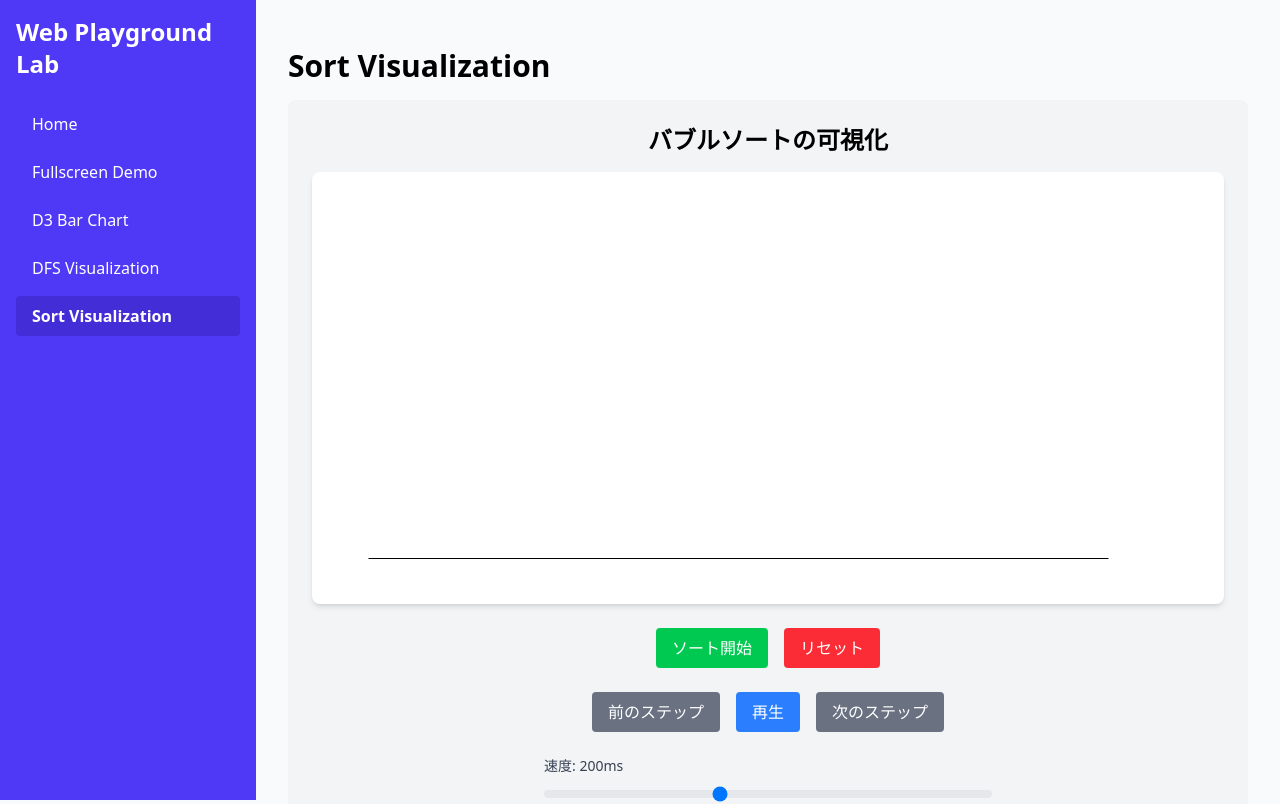
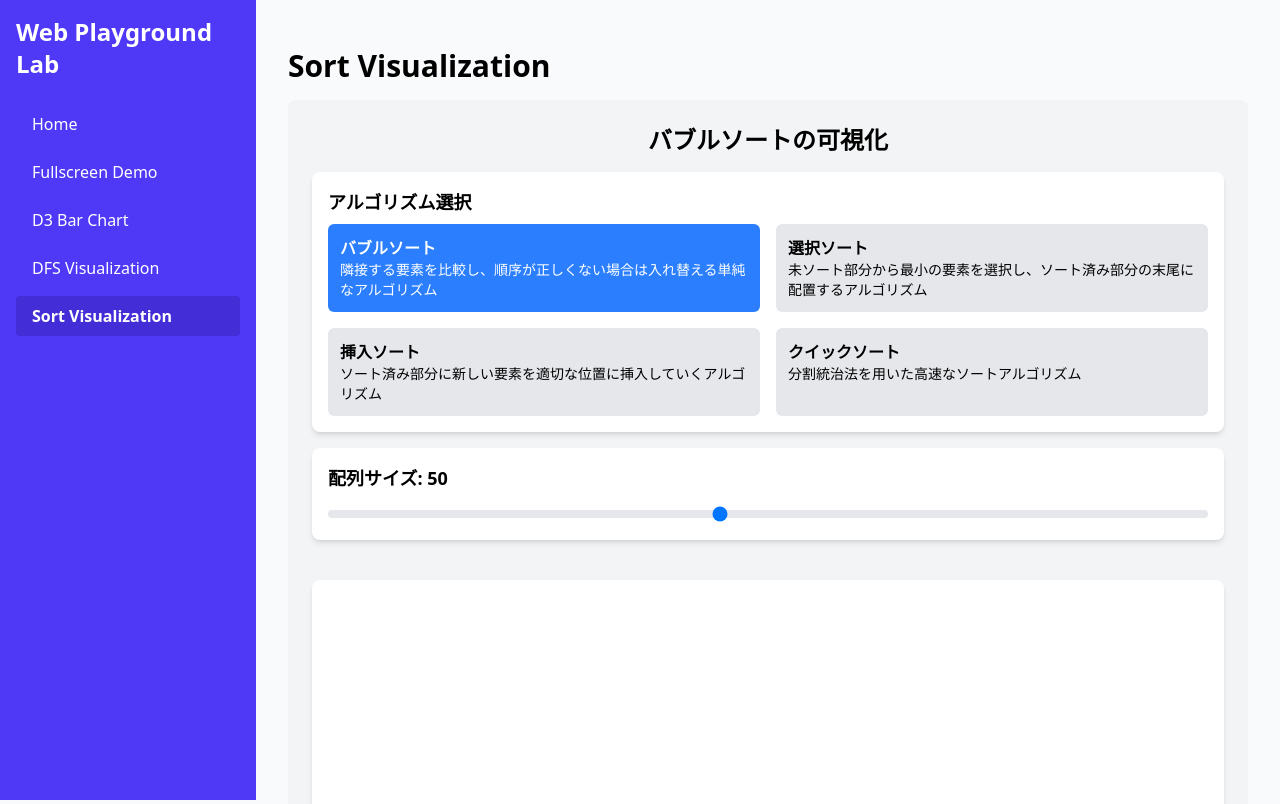
Before and after one commit to bonyuta0204/web-playground-lab, a React (Vite) app: page /sort-visualization in a window 1280 px wide. Shown: the top 804 px of the page. Built offline with nearby package versions, Linux system fonts and the light colour scheme.

Commit message:
add: sort algorithm

```diff
--- a/src/experiments/SortVisualization.tsx
+++ b/src/experiments/SortVisualization.tsx
@@ -28,6 +28,147 @@ const generateBubbleSortSteps = (arr: number[]): SortSteps => {
   return steps;
 };
 
+// Selection sort algorithm implementation
+const generateSelectionSortSteps = (arr: number[]): SortSteps => {
+  const steps: SortSteps = [];
+  const tempArray = [...arr];
+
+  // Add initial state
+  steps.push([...tempArray]);
+
+  for (let i = 0; i < tempArray.length - 1; i++) {
+    let minIndex = i;
+
+    for (let j = i + 1; j < tempArray.length; j++) {
+      if (tempArray[j] < tempArray[minIndex]) {
+        minIndex = j;
+      }
+    }
+
+    if (minIndex !== i) {
+      // Swap elements
+      const temp = tempArray[i];
+      tempArray[i] = tempArray[minIndex];
+      tempArray[minIndex] = temp;
+
+      // Add this step to our steps array
+      steps.push([...tempArray]);
+    }
+  }
+
+  return steps;
+};
+
+// Insertion sort algorithm implementation
+const generateInsertionSortSteps = (arr: number[]): SortSteps => {
+  const steps: SortSteps = [];
+  const tempArray = [...arr];
+
+  // Add initial state
+  steps.push([...tempArray]);
+
+  for (let i = 1; i < tempArray.length; i++) {
+    const key = tempArray[i];
+    let j = i - 1;
+
+    while (j >= 0 && tempArray[j] > key) {
+      tempArray[j + 1] = tempArray[j];
+      j--;
+
+      // Add intermediate step
+      steps.push([...tempArray]);
+    }
+
+    tempArray[j + 1] = key;
+
+    // Add this step to our steps array if we haven't already
+    if (j + 1 !== i) {
+      steps.push([...tempArray]);
+    }
+  }
+
+  return steps;
+};
+
+// Quick sort algorithm implementation
+const generateQuickSortSteps = (arr: number[]): SortSteps => {
+  const steps: SortSteps = [];
+  const tempArray = [...arr];
+
+  // Add initial state
+  steps.push([...tempArray]);
+
+  const quickSort = (array: number[], low: number, high: number) => {
+    if (low < high) {
+      const pivotIndex = partition(array, low, high);
+      quickSort(array, low, pivotIndex - 1);
+      quickSort(array, pivotIndex + 1, high);
+    }
+  };
+
+  const partition = (array: number[], low: number, high: number): number => {
+    const pivot = array[high];
+    let i = low - 1;
+
+    for (let j = low; j < high; j++) {
+      if (array[j] <= pivot) {
+        i++;
+        // Swap elements
+        const temp = array[i];
+        array[i] = array[j];
+        array[j] = temp;
+
+        // Add this step to our steps array
+        steps.push([...array]);
+      }
+    }
+
+    // Swap pivot element
+    const temp = array[i + 1];
+    array[i + 1] = array[high];
+    array[high] = temp;
+
+    // Add this step to our steps array
+    steps.push([...array]);
+
+    return i + 1;
+  };
+
+  quickSort(tempArray, 0, tempArray.length - 1);
+  return steps;
+};
+
+// Define sorting algorithm type
+type SortAlgorithm = {
+  name: string;
+  function: (arr: number[]) => SortSteps;
+  description: string;
+};
+
+// Define available sorting algorithms
+const sortingAlgorithms: SortAlgorithm[] = [
+  {
+    name: "バブルソート",
+    function: generateBubbleSortSteps,
+    description: "隣接する要素を比較し、順序が正しくない場合は入れ替える単純なアルゴリズム",
+  },
+  {
+    name: "選択ソート",
+    function: generateSelectionSortSteps,
+    description: "未ソート部分から最小の要素を選択し、ソート済み部分の末尾に配置するアルゴリズム",
+  },
+  {
+    name: "挿入ソート",
+    function: generateInsertionSortSteps,
+    description: "ソート済み部分に新しい要素を適切な位置に挿入していくアルゴリズム",
+  },
+  {
+    name: "クイックソート",
+    function: generateQuickSortSteps,
+    description: "分割統治法を用いた高速なソートアルゴリズム",
+  },
+];
+
 // generate random array
 const buildRandomArray = (size: number) => {
   const array = [];
@@ -43,11 +184,13 @@ const SortVisualization = () => {
   const [currentStepIndex, setCurrentStepIndex] = useState<number>(-1);
   const [isSorting, setIsSorting] = useState<boolean>(false);
   const [sortingSpeed, setSortingSpeed] = useState<number>(200); // milliseconds
+  const [selectedAlgorithm, setSelectedAlgorithm] = useState<number>(0); // Default to bubble sort
+  const [arraySize, setArraySize] = useState<number>(50); // Default array size
 
   // Start the sorting visualization
   const startSorting = () => {
     console.log("Starting sorting visualization");
-    const steps = generateBubbleSortSteps(buildRandomArray(50));
+    const steps = sortingAlgorithms[selectedAlgorithm].function(buildRandomArray(arraySize));
     setSortSteps(steps);
     setCurrentStepIndex(0);
     setIsSorting(true);
@@ -164,7 +307,45 @@ const SortVisualization = () => {
     <div className="p-4">
       <h1 className="text-3xl font-bold mb-4">Sort Visualization</h1>
       <div className="flex flex-col items-center p-6 bg-gray-100 rounded-lg">
-        <h2 className="text-2xl font-bold mb-4">バブルソートの可視化</h2>
+        <h2 className="text-2xl font-bold mb-4">
+          {sortingAlgorithms[selectedAlgorithm].name}の可視化
+        </h2>
+
+        <div className="w-full mb-6">
+          <div className="bg-white p-4 rounded-lg shadow-md mb-4">
+            <h3 className="text-lg font-semibold mb-2">アルゴリズム選択</h3>
+            <div className="grid grid-cols-1 md:grid-cols-2 gap-4">
+              {sortingAlgorithms.map((algorithm, index) => (
+                <div
+                  key={index}
+                  onClick={() => !isSorting && setSelectedAlgorithm(index)}
+                  className={`p-3 rounded-md cursor-pointer transition ${selectedAlgorithm === index
+                    ? 'bg-blue-500 text-white'
+                    : 'bg-gray-200 hover:bg-gray-300'} ${
+                    isSorting ? 'opacity-50 cursor-not-allowed' : ''
+                  }`}
+                >
+                  <div className="font-bold">{algorithm.name}</div>
+                  <div className="text-sm">{algorithm.description}</div>
+                </div>
+              ))}
+            </div>
+          </div>
+
+          <div className="bg-white p-4 rounded-lg shadow-md mb-4">
+            <h3 className="text-lg font-semibold mb-2">配列サイズ: {arraySize}</h3>
+            <input
+              type="range"
+              min="10"
+              max="100"
+              step="5"
+              value={arraySize}
+              onChange={(e) => !isSorting && setArraySize(parseInt(e.target.value))}
+              disabled={isSorting}
+              className={`w-full h-2 bg-gray-200 rounded-lg appearance-none cursor-pointer ${isSorting ? 'opacity-50' : ''}`}
+            />
+          </div>
+        </div>
 
         <div className="mb-6 bg-white p-4 rounded-lg shadow-md w-full">
           <svg ref={svgRef} className="w-full"></svg>
@@ -173,7 +354,7 @@ const SortVisualization = () => {
         <div className="flex flex-wrap gap-4 mb-6">
           <button
             onClick={startSorting}
-            className="px-4 py-2 bg-green-500 text-white rounded hover:bg-green-600 transition"
+            className={`px-4 py-2 bg-green-500 text-white rounded hover:bg-green-600 transition ${isSorting ? 'opacity-50 cursor-not-allowed' : ''}`}
             disabled={isSorting}
           >
             ソート開始
@@ -190,7 +371,7 @@ const SortVisualization = () => {
         <div className="flex flex-wrap gap-4 mb-6">
           <button
             onClick={prevStep}
-            className="px-4 py-2 bg-gray-500 text-white rounded hover:bg-gray-600 transition"
+            className={`px-4 py-2 bg-gray-500 text-white rounded hover:bg-gray-600 transition ${(currentStepIndex <= 0 || isSorting) ? 'opacity-50 cursor-not-allowed' : ''}`}
             disabled={currentStepIndex <= 0 || isSorting}
           >
             前のステップ
@@ -198,11 +379,10 @@ const SortVisualization = () => {
 
           <button
             onClick={() => setIsSorting(!isSorting)}
-            className={`px-4 py-2 ${
-              isSorting
+            className={`px-4 py-2 ${isSorting
                 ? "bg-yellow-500 hover:bg-yellow-600"
                 : "bg-blue-500 hover:bg-blue-600"
-            } text-white rounded transition`}
+              } text-white rounded transition ${(currentStepIndex < 0 || currentStepIndex >= sortSteps.length - 1) ? 'opacity-50 cursor-not-allowed' : ''}`}
             disabled={
               currentStepIndex < 0 || currentStepIndex >= sortSteps.length - 1
             }
@@ -212,7 +392,7 @@ const SortVisualization = () => {
 
           <button
             onClick={nextStep}
-            className="px-4 py-2 bg-gray-500 text-white rounded hover:bg-gray-600 transition"
+            className={`px-4 py-2 bg-gray-500 text-white rounded hover:bg-gray-600 transition ${(currentStepIndex >= sortSteps.length - 1 || isSorting) ? 'opacity-50 cursor-not-allowed' : ''}`}
             disabled={currentStepIndex >= sortSteps.length - 1 || isSorting}
           >
             次のステップ
```
